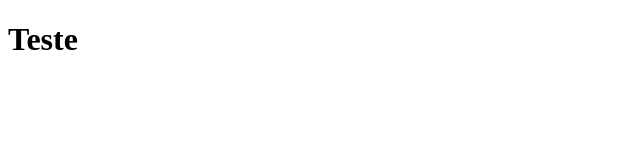
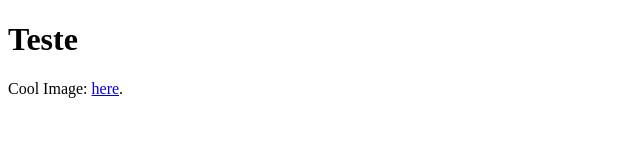
Before and after one commit to heitornolla/Web-Development, a Next.js app: page / in a window 1280 px wide. Shown: the top 160 px of the page, without its empty margins (0-640 px from the left). Built offline with nearby package versions, Linux system fonts and the light colour scheme.

Commit message:
link image

```diff
--- a/pages/index.js
+++ b/pages/index.js
@@ -1,5 +1,15 @@
+import Link from "next/link";
+
 function Home() {
-  return <h1>Teste</h1>;
+  return (
+    <div>
+      <h1>Teste</h1>
+
+      <p>
+        Cool Image: <Link href="/image">here</Link>.
+      </p>
+    </div>
+  );
 }
 
 export default Home;
```
